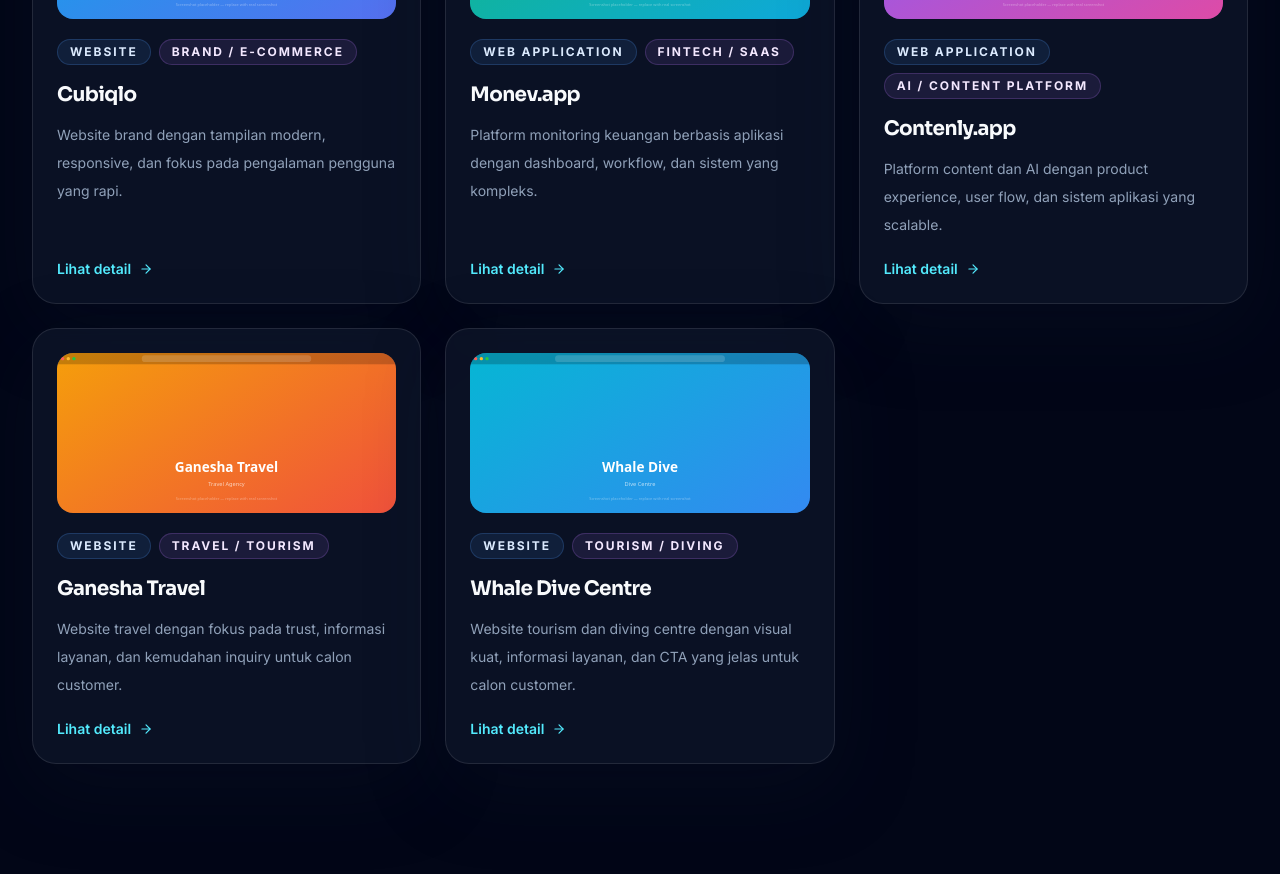
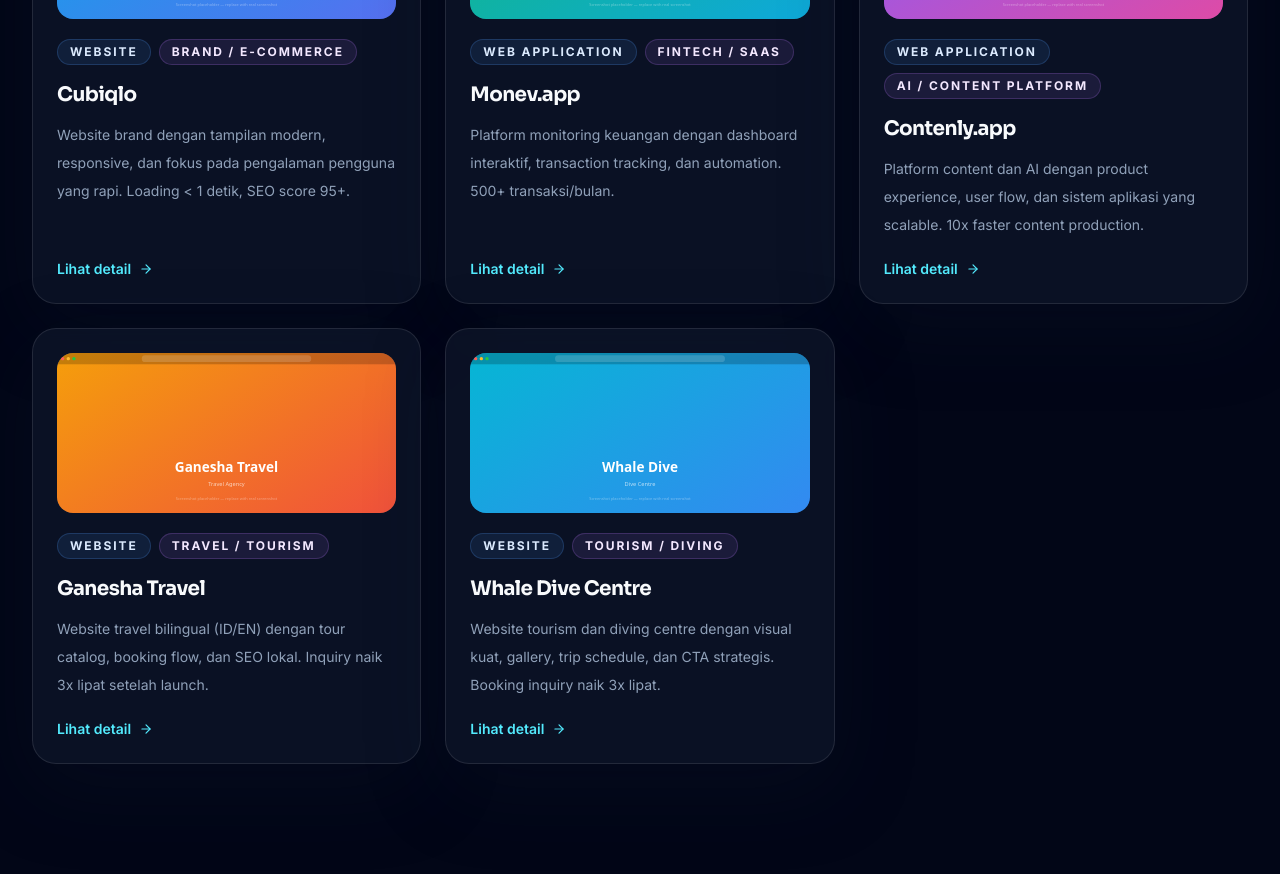
Before and after one commit to creativealip-rgb/nggaweweb, a Next.js app: page /portfolio in a window 1280 px wide. Shown: the part 1040-1914 px from the top of the page. Built offline with nearby package versions, Linux system fonts and the light colour scheme; no server answers.

Commit message:
feat: client acquisition prep — testimonials, portfolio metrics, GSC support
- Add 2 more testimonials (UMKM + Agency white-label)
- Enhance portfolio summaries with concrete metrics
- Add Google Search Console verification support via env var
- Prepare for GSC meta tag verification

```diff
--- a/src/app/layout.tsx
+++ b/src/app/layout.tsx
@@ -16,6 +16,9 @@
   description: siteConfig.description,
   alternates: {
     canonical: siteConfig.url,
+  },
+  verification: {
+    google: process.env.GOOGLE_SITE_VERIFICATION || "",
   },
   openGraph: {
     title: "Nggawe Web — Jasa Website, SEO, dan Automation untuk Bisnis",
--- a/src/app/page.tsx
+++ b/src/app/page.tsx
@@ -191,6 +191,8 @@
                 { name: "Budi Santoso", role: "Owner, Ganesha Travel", quote: "Website baru bikin inquiry dari Google naik drastis. Tim Nggawe Web paham banget soal SEO dan struktur website untuk bisnis travel.", stars: 5 },
                 { name: "Sarah K.", role: "Founder, Cubiqlo", quote: "Design-nya clean, profesional, dan loading cepat. Customer langsung percaya begitu lihat website. Prosesnya juga rapi dari awal sampai launch.", stars: 5 },
                 { name: "Rizky Pratama", role: "CEO, Whale Dive Centre", quote: "Dari website lama yang biasa aja, sekarang booking inquiry naik 3x lipat. Gallery dan trip schedule bikin customer lebih yakin.", stars: 5 },
+                { name: "Dewi Lestari", role: "Owner, UMKM Fashion", quote: "Sebelumnya cuma jualan di Instagram. Setelah punya website dari Nggawe Web, order dari Google Maps dan search naik signifikan. Harga juga masuk akal untuk UMKM.", stars: 5 },
+                { name: "Andi Wijaya", role: "Digital Agency, Jakarta", quote: "Kami pakai Nggawe Web sebagai partner build untuk beberapa project klien. Hasilnya konsisten, komunikasi lancar, dan selalu on-time. Recommended untuk white-label.", stars: 5 },
               ].map((t) => (
                 <Card key={t.name}>
                   <div className="flex gap-1 mb-4">
--- a/src/content/portfolio.ts
+++ b/src/content/portfolio.ts
@@ -21,7 +21,7 @@
     name: "Cubiqlo",
     industry: "Brand / E-commerce",
     projectType: "Website",
-    summary: "Website brand dengan tampilan modern, responsive, dan fokus pada pengalaman pengguna yang rapi.",
+    summary: "Website brand dengan tampilan modern, responsive, dan fokus pada pengalaman pengguna yang rapi. Loading < 1 detik, SEO score 95+.",
     problem: "Bisnis butuh website brand yang terlihat profesional, cepat, dan bisa showcase produk dengan baik tanpa template generik.",
     solution: "Custom design dengan layout modern, responsive di semua device, dan navigasi yang intuitif. Fokus pada visual product dan UX yang clean.",
     features: ["Custom design", "Responsive layout", "Product showcase", "Fast loading", "SEO basic setup", "Contact form"],
@@ -37,7 +37,7 @@
     name: "Monev.app",
     industry: "FinTech / SaaS",
     projectType: "Web Application",
-    summary: "Platform monitoring keuangan berbasis aplikasi dengan dashboard, workflow, dan sistem yang kompleks.",
+    summary: "Platform monitoring keuangan dengan dashboard interaktif, transaction tracking, dan automation. 500+ transaksi/bulan.",
     problem: "User butuh platform untuk monitoring keuangan pribadi dengan fitur lengkap: tracking, reporting, automation, dan visualisasi data.",
     solution: "Full-stack web app dengan dashboard interaktif, transaction tracking, analytics, notification system, dan workflow automation.",
     features: ["Dashboard analytics", "Transaction tracking", "Category management", "Budget planning", "Notification system", "Automation workflows", "PWA support"],
@@ -53,7 +53,7 @@
     name: "Contenly.app",
     industry: "AI / Content Platform",
     projectType: "Web Application",
-    summary: "Platform content dan AI dengan product experience, user flow, dan sistem aplikasi yang scalable.",
+    summary: "Platform content dan AI dengan product experience, user flow, dan sistem aplikasi yang scalable. 10x faster content production.",
     problem: "Bisnis butuh platform content yang bisa bantu produksi konten lebih cepat dengan bantuan AI, tanpa harus pakai banyak tools terpisah.",
     solution: "Platform terintegrasi dengan AI content generation, video studio, asset management, dan workflow produksi konten dalam satu dashboard.",
     features: ["AI content generation", "Video studio", "Asset management", "Team collaboration", "Analytics dashboard", "API integration"],
@@ -69,7 +69,7 @@
     name: "Ganesha Travel",
     industry: "Travel / Tourism",
     projectType: "Website",
-    summary: "Website travel dengan fokus pada trust, informasi layanan, dan kemudahan inquiry untuk calon customer.",
+    summary: "Website travel bilingual (ID/EN) dengan tour catalog, booking flow, dan SEO lokal. Inquiry naik 3x lipat setelah launch.",
     problem: "Bisnis travel butuh website yang bisa bangun trust, tampilkan paket wisata dengan jelas, dan permudah calon customer untuk inquiry.",
     solution: "Website bilingual (ID/EN) dengan tour catalog, booking request flow, blog, dan centralized contact CTA. SEO-optimized untuk pencarian lokal.",
     features: ["Bilingual ID/EN", "Tour catalog", "Booking request flow", "Blog", "SEO local optimization", "WhatsApp integration", "Gallery"],
@@ -85,7 +85,7 @@
     name: "Whale Dive Centre",
     industry: "Tourism / Diving",
     projectType: "Website",
-    summary: "Website tourism dan diving centre dengan visual kuat, informasi layanan, dan CTA yang jelas untuk calon customer.",
+    summary: "Website tourism dan diving centre dengan visual kuat, gallery, trip schedule, dan CTA strategis. Booking inquiry naik 3x lipat.",
     problem: "Diving centre butuh website yang bisa tampilkan keindahan dive spots, bangun trust, dan konversi visitor jadi booking.",
     solution: "Website dengan hero visual yang kuat, gallery, trip schedule, testimonials, dan CTA yang strategis. SEO setup untuk pencarian lokal.",
     features: ["Hero visual", "Gallery", "Trip schedule", "Testimonials", "Blog", "SEO setup", "Contact CTA"],
```
Also changed, not shown: 1 other file (tests, documents, lock files or other folders).
